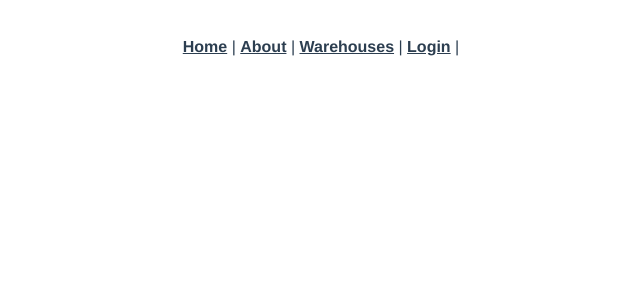
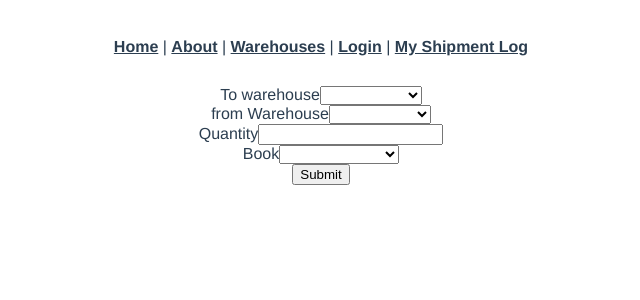
Before and after one commit to Esther775/capstone-frontend, a Vue app: page /shipments/1/edit in a window 1280 px wide. Shown: the top 300 px of the page, without its empty margins (319-959 px from the left). Built offline with nearby package versions, Linux system fonts and the light colour scheme; no server answers.

Commit message:
added edit button that reroutes user to idex page

```diff
--- a/src/App.vue
+++ b/src/App.vue
@@ -4,6 +4,7 @@
     <router-link to="/about">About</router-link> |
     <router-link to="/warehouses">Warehouses</router-link> |
     <router-link to="/login">Login</router-link> |
+    <router-link to="/shipments">My Shipment Log</router-link>
   </nav>
   <router-view />
 </template>
--- a/src/router/index.js
+++ b/src/router/index.js
@@ -2,6 +2,9 @@ import { createRouter, createWebHistory } from 'vue-router'
 import HomeView from '../views/HomeView.vue'
 import WarehouseIndex from '../views/WarehouseIndex.vue'
 import Login from '../views/Login.vue'
+import ShipmentsIndex from '../views/ShipmentsIndex.vue'
+import ShipmentsShow from '../views/ShipmentsShow.vue'
+import ShipmentsEdit from '../views/ShipmentsEdit.vue'
 
 const routes = [
 
@@ -9,6 +12,21 @@ const routes = [
     path: '/',
     name: 'home',
     component: HomeView
+  },
+  {
+    path: '/shipments/:id',
+    name: 'show',
+    component: ShipmentsShow
+  },
+  {
+    path: '/shipments/:id/edit',
+    name: 'edit',
+    component: ShipmentsEdit
+  },
+  {
+    path: '/shipments',
+    name: 'shipments',
+    component: ShipmentsIndex
   },
   {
     path: '/login',
--- a/src/views/HomeView.vue
+++ b/src/views/HomeView.vue
@@ -7,8 +7,13 @@ export default {
   data: function () {
     return {
       message: "Log a shipment",
-      newShipment: {},
+      newShipment: {
+        to_warehouse_id: 1,
+        from_warehouse_id: 1,
+        quantity: 0, book_id: 1
+      },
       shipments: [],
+      errors: []
     };
   },
   created: function () { },
@@ -18,14 +23,14 @@ export default {
       console.log(this.newShipment.to_warehouse_id)
       axios.post("http://localhost:3000/shipments.json", this.newShipment).then(response => {
         console.log(response.data)
-        this.shipments.push(response.data)
-        console.log("this is shipments array")
-        console.log(this.shipments)
-      });
+        // this.shipments.push(response.data)
+        this.$router.push('/shipments')
+        // console.log("this is shipments array")
+        // console.log(this.shipments)
+      })
       // .catch((error) => {
-      //   console.log("shipment create error", error.response);
       //   this.errors = error.response.data.errors;
-      // });
+      // })
     },
     /* When the user clicks on the button,
   toggle between hiding and showing the dropdown content */
@@ -39,7 +44,8 @@ toggle between hiding and showing the dropdown content */
 <template>
   <div class="new-shipment">
     <h1>{{ message }}</h1>
-    <form>
+    <p>{{errors}}</p>
+
     <label for="shipment">To wareohouse</label>
     <select v-model="newShipment.to_warehouse_id">
       <option value="1">Mond</option>
@@ -69,11 +75,13 @@ toggle between hiding and showing the dropdown content */
     <br />
 
     <input type="submit" value="Submit" v-on:click="shipmentCreate()">
-    </form>
+
+
 
 
   </div>
 </template>
 
 <style>
+
 </style>
--- /dev/null
+++ b/src/views/ShipmentsEdit.vue
@@ -0,0 +1,75 @@
+<script>
+import axios from 'axios';
+
+export default {
+  data: function () {
+    return {
+      message: "EDIT.js!",
+      shipment: {
+
+      },
+      shipments: []
+    };
+  },
+  created: function () {
+    this.showShipment()
+  },
+  methods: {
+    showShipment() {
+      console.log("showing SHipment")
+      axios.get(`http://localhost:3000/shipments/${this.$route.params.id}`).then(response => {
+        console.log(response.data);
+        this.shipment = response.data
+      })
+    },
+    editShipment() {
+      console.log("editting Shipments")
+      axios.patch(`http://localhost:3000/shipments/${this.shipment.id}`, this.shipment).then(response => {
+        console.log(response.data)
+        this.$router.push(`/shipments`)
+      })
+    }
+  },
+};
+</script>
+
+<template>
+  <div class="edit">
+
+
+    <label for="shipment">To warehouse</label>
+    <select v-model="shipment.to_warehouse_id">
+      <option value="1">Mond</option>
+      <option value="2">Berman</option>
+      <option value="3">Israel (Lewin)</option>
+    </select>
+
+    <br />
+    <label for="shipment">from Warehouse</label>
+    <select v-model="shipment.from_warehouse_id">
+      <option value="1">Mond</option>
+      <option value="2">Berman</option>
+      <option value="3">Israel (Lewin)</option>
+    </select>
+    <br />
+
+    <label for="shipment">Quantity</label>
+    <input type="number" v-model="shipment.quantity">
+    <br />
+
+    <label for="shipment">Book</label>
+    <select v-model="shipment.book_id">
+      <option value="1">Golden Apples</option>
+      <option value="2">Time Peices</option>
+      <option value="3">Rays of Wisdom</option>
+    </select>
+    <br />
+
+    <input type="submit" value="Submit" v-on:click="editShipment()">
+
+  </div>
+</template>
+
+<style>
+
+</style>
--- /dev/null
+++ b/src/views/ShipmentsIndex.vue
@@ -0,0 +1,71 @@
+<script>
+import axios from 'axios';
+
+export default {
+  data: function () {
+    return {
+      message: "Welcome to Vue.js!",
+      shipments: [],
+      shipment: {}
+    };
+  },
+  created: function () {
+    this.getShipments()
+  },
+  methods: {
+
+    getShipments() {
+      axios.get("http://localhost:3000/shipments.json").then(response => {
+        console.log(response.data)
+        this.shipments = response.data
+      })
+    },
+    // editShipment(shipment) {
+    //   console.log("editing shipment...")
+    //   console.log(this.shipment.id)
+    // this.$router.push(`/shipments/${this.shipment.id}/edit`)
+    // }
+  },
+};
+</script>
+
+<template>
+  <div class="home">
+    <h1>{{ message }}</h1>
+
+    <div v-for="shipment in shipments">
+      Shipment Number: {{shipment.id}}
+      <div>
+        Book:
+        <div v-if="shipment.book_id===1">Golden Apples</div>
+        <div v-if="shipment.book_id===2">Time Peices</div>
+        <div v-if="shipment.book_id===3">Rays of Wisdom</div>
+      </div>
+      Sending To Warehouse:
+      <div>
+        <div v-if="shipment.to_warehouse_id==='1'">Mond</div>
+        <div v-if="shipment.to_warehouse_id==='2'">Berman</div>
+        <div v-if="shipment.to_warehouse_id==='3'">Israel</div>
+      </div>
+      <div>
+        From Warehouse:
+        <div v-if="shipment.from_warehouse_id==='1'">Mond</div>
+        <div v-if="shipment.from_warehouse_id==='2'">Berman</div>
+        <div v-if="shipment.from_warehouse_id==='3'">Israel</div>
+      </div>
+      <div>
+        quantity: {{shipment.quantity}}
+      </div>
+      <div>
+        <!-- Date: {{shipment.created_at}} -->
+      </div>
+      <a v-bind:href="`/shipments/${shipment.id}/edit`">Edit Shipment</a>
+      <hr />
+
+    </div>
+  </div>
+</template>
+
+<style>
+
+</style>
--- /dev/null
+++ b/src/views/ShipmentsShow.vue
@@ -0,0 +1,36 @@
+<script>
+import axios from 'axios';
+
+export default {
+  data: function () {
+    return {
+      message: "Welcome to Vue.js!",
+      shipment: {}
+    };
+  },
+  created: function () {
+    this.showShipment()
+  },
+  methods: {
+    showShipment() {
+      console.log("showing shipment")
+      axios.get("http://localhost:3000/shipments/86").then(response => {
+        console.log(response.data)
+        this.shipment = response.data
+      })
+    }
+  },
+};
+</script>
+
+<template>
+  <div class="show">
+    <h1>{{ message }}</h1>
+    Book Id: {{shipment.book_id}}
+    Quantity: {{shipment.quantity}}
+  </div>
+</template>
+
+<style>
+
+</style>
```
Lines whose indentation alone changed are shown as unchanged.
